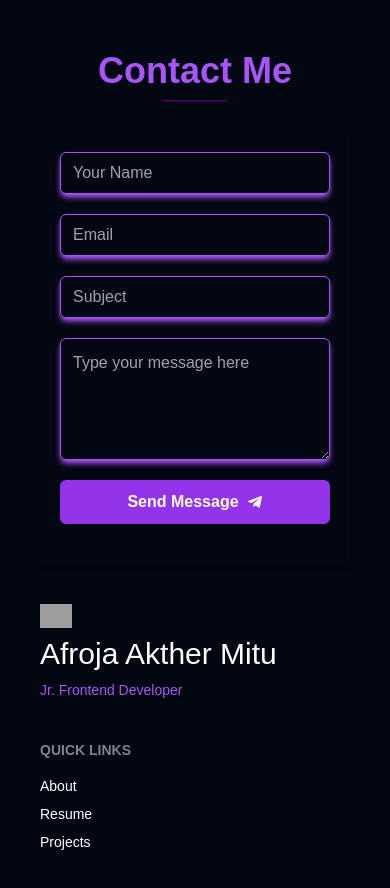
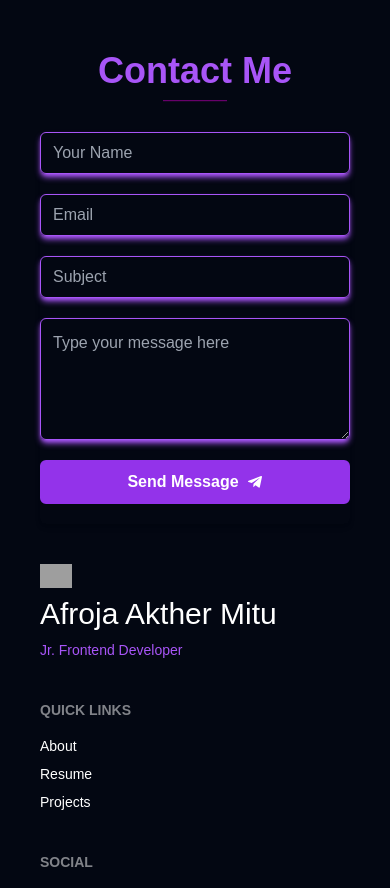
Before and after one commit to afrojamitu/afroja-akther-mitu, a React (Vite) app: page / in a window 390 px wide. Shown: the part 5020-5908 px from the top of the page. Built offline with nearby package versions, Linux system fonts and the light colour scheme; grey boxes are pictures that could not be loaded.

Commit message:
contact gif changed

```diff
--- a/src/Components/Contact/Contact.jsx
+++ b/src/Components/Contact/Contact.jsx
@@ -36,10 +36,10 @@ const Contact = () => {
             <h1 className='text-center text-4xl pb-2 font-semibold text-purple-500'  data-aos="fade-up" data-aos-duration="2000">Contact Me</h1>
             <hr className='w-16 mx-auto pb-8' style={{ borderColor: "purple" }} data-aos="fade-up" data-aos-duration="3000" />
             <div className='grid grid-cols-1 md:grid-cols-2 md:gap-10 items-center  justify-center'>
-                <div className='hidden md:block' data-aos="fade-up" data-aos-duration="2000">
-                    <img className='' src="https://i.ibb.co/N78h9zg/68747470733a2f2f647265736d612e61692f77702d636f6e74656e742f75706c6f6164732f323032322f30322f456e67696e.gif" alt="" />
+                <div className='hidden md:block w-[80%]' data-aos="fade-up" data-aos-duration="2000">
+                    <img className='' src="https://www.sensorai.net/static/img/conversation-analytics/voice-analytics-3.gif" alt="" />
                 </div>
-                <form ref={form} onSubmit={sendEmail} className='grid gap-5 w-full md:w-[90%] mx-auto shadow-md p-5 rounded-md' data-aos="fade-up" data-aos-duration="2000">
+                <form ref={form} onSubmit={sendEmail} className='grid gap-5 w-full md:w-[90%] mx-auto shadow-md md:p-5 rounded-md' data-aos="fade-up" data-aos-duration="2000">
                     <input type="text" name='name' placeholder="Your Name" className="border border-purple-500 shadow-md shadow-purple-500 w-full px-3 py-2 rounded-md bg-transparent" required/>
 
                     <input type="email" name='email' placeholder="Email" className="border border-purple-500 shadow-md shadow-purple-500 w-full px-3 py-2 rounded-md bg-transparent" required/>
```
